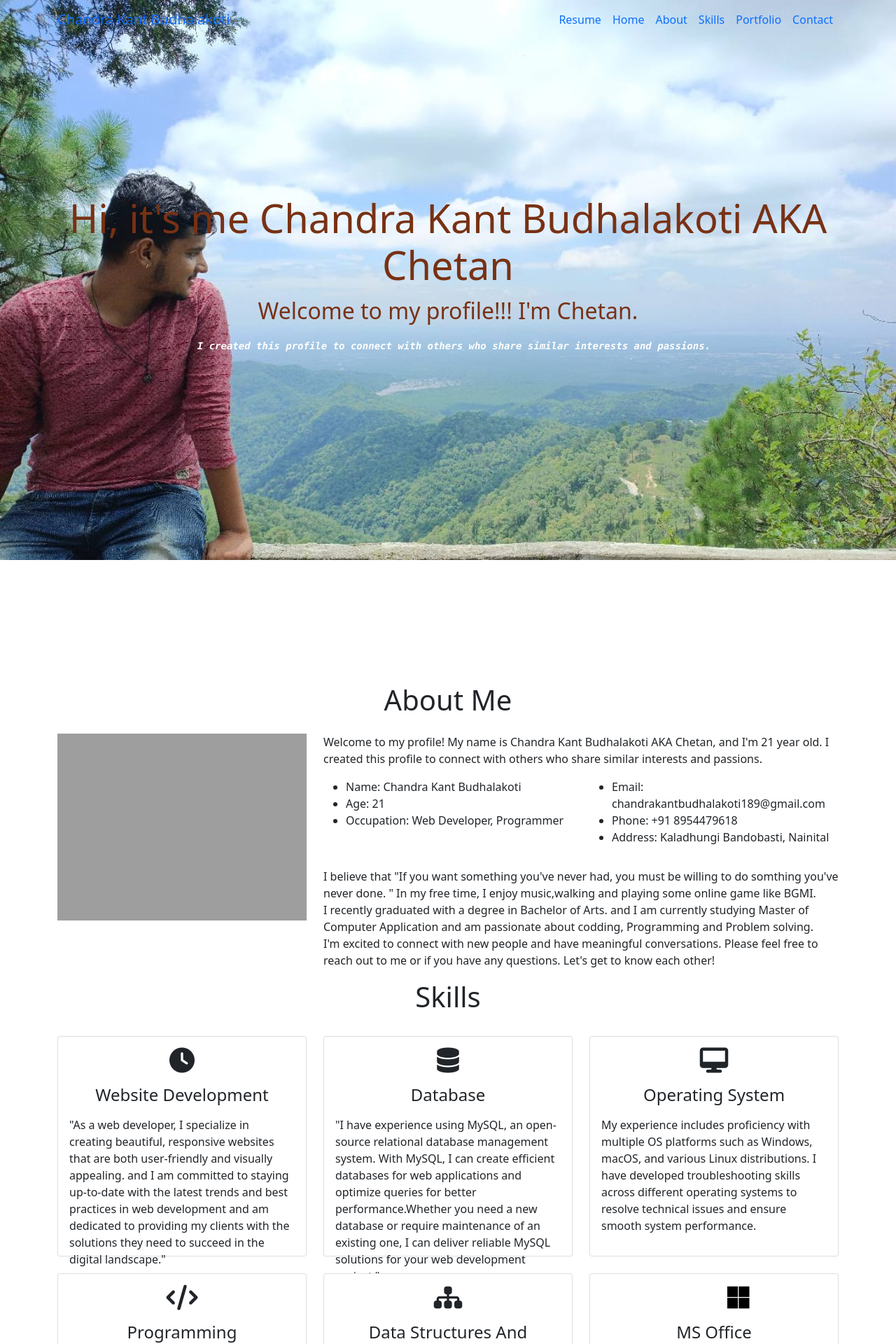
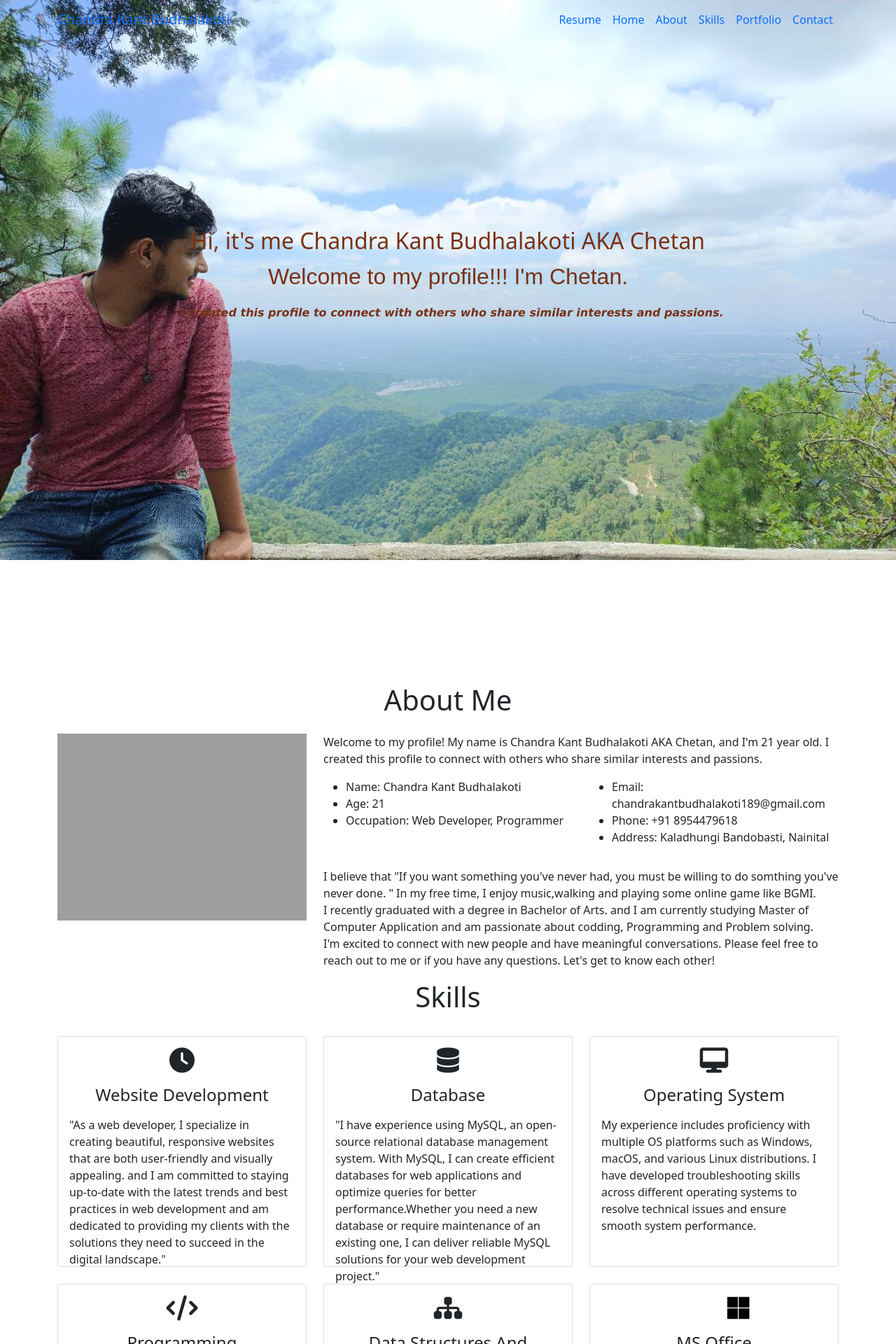
Before and after one commit to ChandrakantBudhalakoti/Portfolio2.0, a PHP site: page / in a window 1280 px wide. Shown: the top 1920 px of the page at 70% size. Run offline with PHP 8.4, Linux system fonts and the light colour scheme; some libraries are stand-ins or nearby versions; grey boxes are pictures that could not be loaded.

Commit message:
Add files via upload

```diff
--- a/style.css
+++ b/style.css
@@ -10,7 +10,7 @@
     margin: auto;
     display: flex;
     display: grid;
-}
+}z
 /* text css above hero image*/
 .hero_title {
     font-size: 3.5rem;
@@ -19,6 +19,11 @@
 .hero_desc {
     font-size: 2rem;
     color: #783114;
+    font-family: Arial, Helvetica, sans-serif;
+}
+#decs{
+    font-family:Verdana, Geneva, Tahoma, sans-serif;
+    font-size: 1rem;
 }
 .hero-text {
     text-align: center;
@@ -26,7 +31,7 @@
     top: 50%;
     left: 50%;
     transform: translate(-50%, -50%);
-    color: white;
+    color: #783114;
 }
 /* about section image css */
 .imageAboutPage {
@@ -34,7 +39,7 @@
 }
 /* services section css */
 .servicesText.card {
-    height: 315px;
+    height: 330px;
     cursor: pointer;
   }
 .servicesIcon {
```
